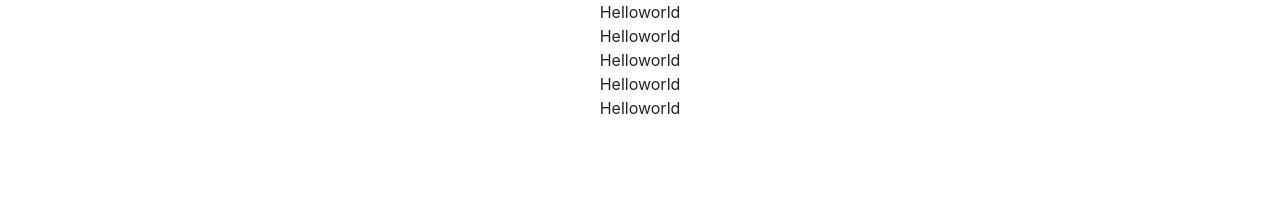
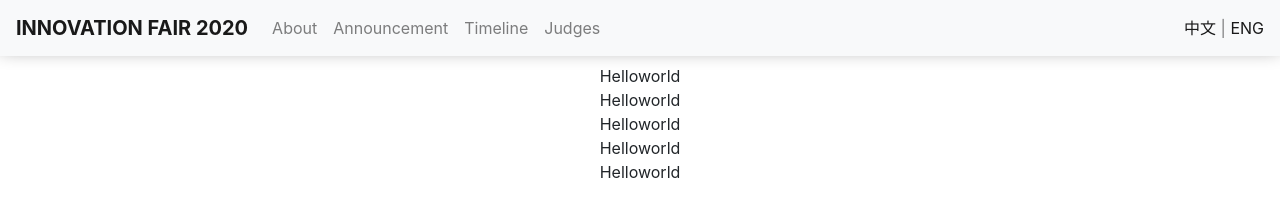
Before and after one commit to UT-Application-Development-Association/Innovation-Fair, a plain HTML site: page index.html in a window 1280 px wide. Drawn offline with nearby package versions, Linux system fonts and the light colour scheme.

Commit message:
Added header

```diff
--- a/index.css
+++ b/index.css
@@ -1,3 +1,20 @@
 body {
-	text-align: center;
+    text-align: center;
 }
+
+header {
+    height: 3em;
+    align-items: center;
+    justify-content: center;
+    position: sticky;
+    top: 0;
+    z-index: 50;
+    backdrop-filter: blur(50px);
+    background-color: rgba(255, 255, 255, .4);
+    box-shadow: 0px 0px 20px gray;
+    margin-bottom: 1em;
+}
+
+.navbar-brand {
+    font-weight: bold;
+}
--- a/index.html
+++ b/index.html
@@ -1,26 +1,50 @@
 <!DOCTYPE html>
 <html lang="en">
+
 <head>
     <!-- Required meta tags -->
     <meta charset="utf-8" />
-        <meta
-            name="viewport"
-            content="width=device-width, initial-scale=1, shrink-to-fit=no"
-        />
+    <meta name="viewport" content="width=device-width, initial-scale=1, shrink-to-fit=no" />
 
     <!-- Bootstrap css -->
-        <link
-            rel="stylesheet"
-            href="https://stackpath.bootstrapcdn.com/bootstrap/4.5.0/css/bootstrap.min.css"
-            integrity="sha384-9aIt2nRpC12Uk9gS9baDl411NQApFmC26EwAOH8WgZl5MYYxFfc+NcPb1dKGj7Sk"
-            crossorigin="anonymous"
-        />
+    <link rel="stylesheet" href="https://stackpath.bootstrapcdn.com/bootstrap/4.5.0/css/bootstrap.min.css" integrity="sha384-9aIt2nRpC12Uk9gS9baDl411NQApFmC26EwAOH8WgZl5MYYxFfc+NcPb1dKGj7Sk" crossorigin="anonymous" />
 
     <link rel="stylesheet" href="index.css">
 
     <title>Innovation Fair</title>
 </head>
+
 <body>
+    <!-- Header -->
+    <header>
+        <nav class="navbar navbar-expand-lg navbar-light bg-light">
+            <a class="navbar-brand" href="#">INNOVATION FAIR 2020</a>
+            <button class="navbar-toggler" type="button" data-toggle="collapse" data-target="#navbarText" aria-controls="navbarText" aria-expanded="false" aria-label="Toggle navigation">
+                <span class="navbar-toggler-icon"></span>
+              </button>
+            <div class="collapse navbar-collapse" id="navbarText">
+                <ul class="navbar-nav mr-auto">
+                    <li class="nav-item">
+                        <a class="nav-link" href="#">About</a>
+                    </li>
+                    <li class="nav-item">
+                        <a class="nav-link" href="#">Announcement</a>
+                    </li>
+                    <li class="nav-item">
+                        <a class="nav-link" href="#">Timeline</a>
+                    </li>
+                    <li class="nav-item">
+                        <a class="nav-link" href="#">Judges</a>
+                    </li>
+                </ul>
+                <span class="navbar-text">
+                  <a>中文</a> |
+                  <a>ENG</a>
+                </span>
+            </div>
+        </nav>
+    </header>
+
     <!-- About section -->
     <section class="fill you class">
         <div class="container" id="fill the section id">
@@ -62,20 +86,9 @@
     </section>
 
     <!-- Bootstrap js -->
-        <script
-            src="https://code.jquery.com/jquery-3.5.1.slim.min.js"
-            integrity="sha384-DfXdz2htPH0lsSSs5nCTpuj/zy4C+OGpamoFVy38MVBnE+IbbVYUew+OrCXaRkfj"
-            crossorigin="anonymous"
-        ></script>
-        <script
-            src="https://cdn.jsdelivr.net/npm/popper.js@1.16.0/dist/umd/popper.min.js"
-            integrity="sha384-Q6E9RHvbIyZFJoft+2mJbHaEWldlvI9IOYy5n3zV9zzTtmI3UksdQRVvoxMfooAo"
-            crossorigin="anonymous"
-        ></script>
-        <script
-            src="https://stackpath.bootstrapcdn.com/bootstrap/4.5.0/js/bootstrap.min.js"
-            integrity="sha384-OgVRvuATP1z7JjHLkuOU7Xw704+h835Lr+6QL9UvYjZE3Ipu6Tp75j7Bh/kR0JKI"
-            crossorigin="anonymous"
-        ></script>
+    <script src="https://code.jquery.com/jquery-3.5.1.slim.min.js" integrity="sha384-DfXdz2htPH0lsSSs5nCTpuj/zy4C+OGpamoFVy38MVBnE+IbbVYUew+OrCXaRkfj" crossorigin="anonymous"></script>
+    <script src="https://cdn.jsdelivr.net/npm/popper.js@1.16.0/dist/umd/popper.min.js" integrity="sha384-Q6E9RHvbIyZFJoft+2mJbHaEWldlvI9IOYy5n3zV9zzTtmI3UksdQRVvoxMfooAo" crossorigin="anonymous"></script>
+    <script src="https://stackpath.bootstrapcdn.com/bootstrap/4.5.0/js/bootstrap.min.js" integrity="sha384-OgVRvuATP1z7JjHLkuOU7Xw704+h835Lr+6QL9UvYjZE3Ipu6Tp75j7Bh/kR0JKI" crossorigin="anonymous"></script>
 </body>
+
 </html>
```
Lines whose indentation alone changed are shown as unchanged.
